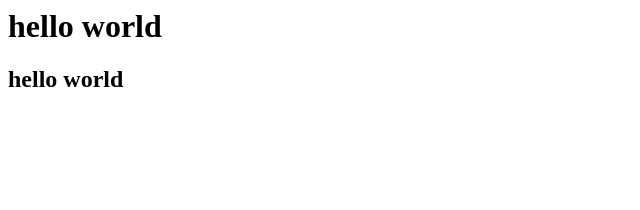
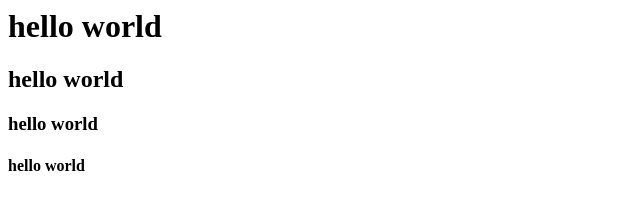
Before and after one commit to Aloktiwari9511/Myfirstproject, a plain HTML site: page index.html in a window 1280 px wide. Shown: the whole page, without its empty margins (0-640 px from the left). Drawn offline with Linux system fonts and the light colour scheme.

Commit message:
add new code

```diff
--- a/index.html
+++ b/index.html
@@ -1,3 +1,5 @@
 <h1>hello world</h1>
 
 <h2>hello world</h2>
+<h3>hello world</h3>
+<h4>hello world</h4>
```
